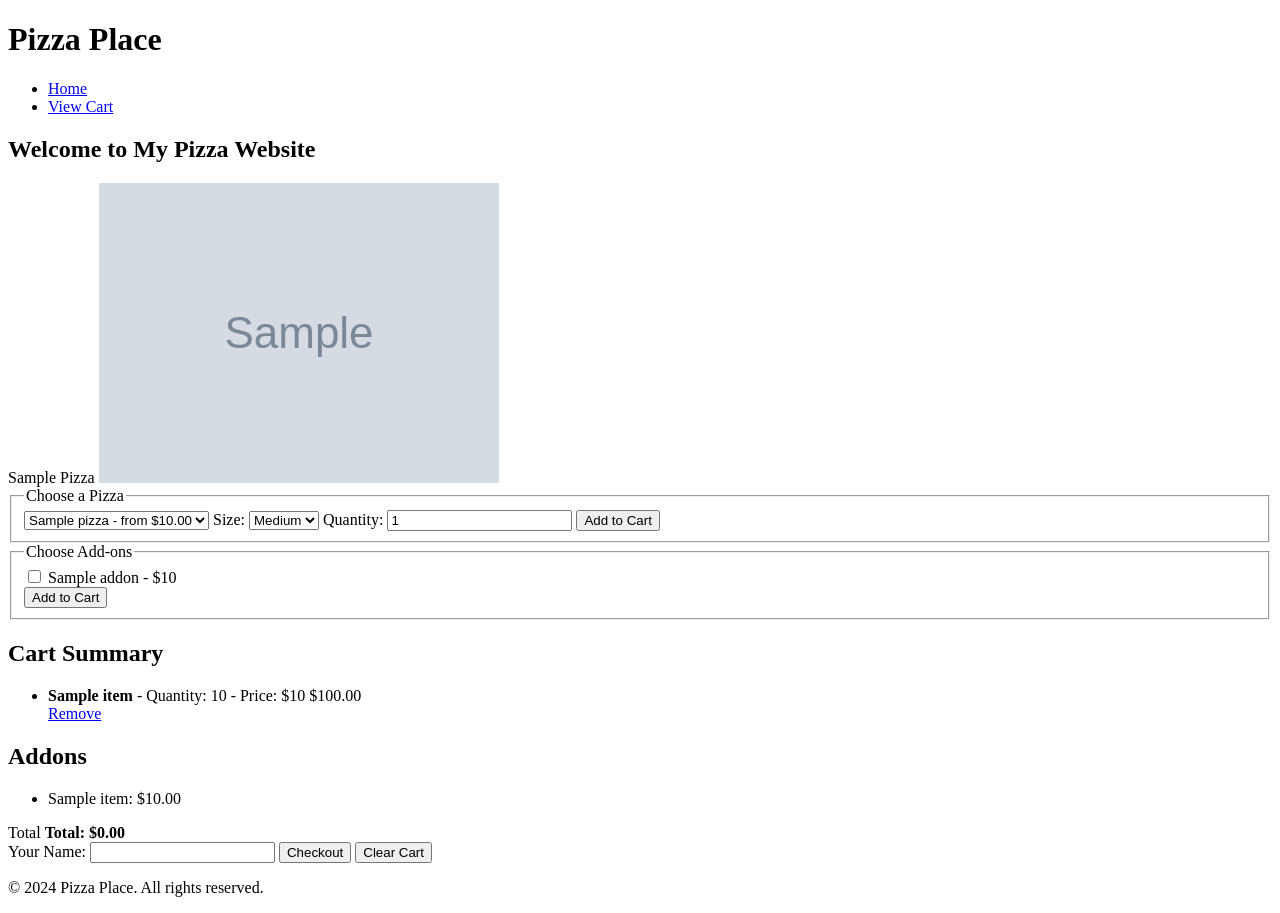
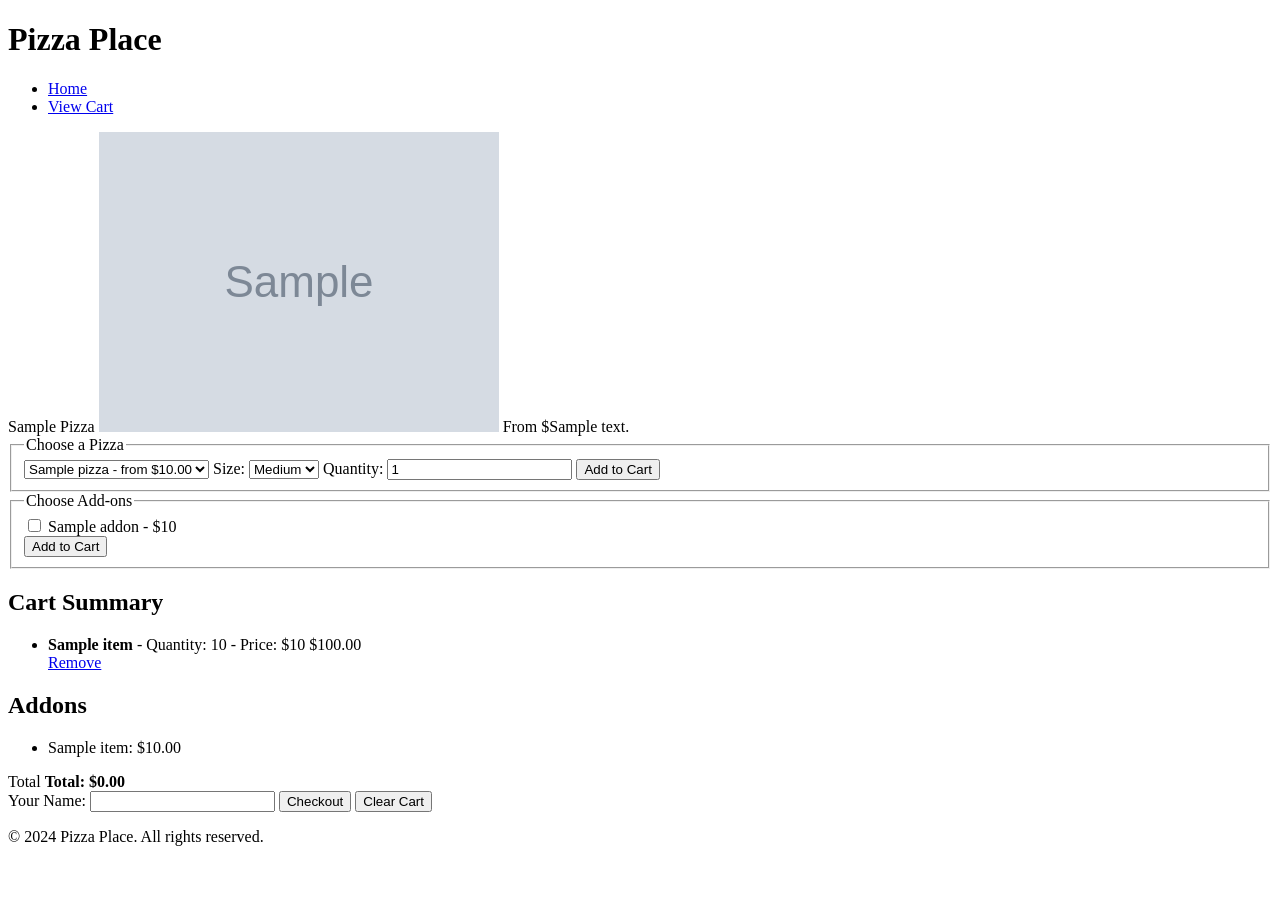
Before and after one commit to st25239/Comp-_csc_assessment-AS91897---AS91896, a Flask app: template Templates/Index.html in a window 1280 px wide. After the commit the page ends 846 px from the top, so only its background shows below. Run offline with Flask 3, Linux system fonts and the light colour scheme; the template is opened without the code that fills it: most values are stand-ins (such as "Sample title", 1, 10 or a date in 2020); grey boxes marked "Sample" are stand-in pictures.

Commit message:
ive moved the images into static and fixxed the margerita pizza name and the images

```diff
--- a/Templates/Index.html
+++ b/Templates/Index.html
@@ -4,18 +4,17 @@
 
 {% block content %}
     <section class="shop-header">
-        <header>
-            <h1>Welcome to My Pizza Website</h1>
-        </header>
         <div class="featured-pizzas">
+            {% for pizza, details in featured_pizzas %}
+                <div id="featured-pizzas-items">
+                    <label>{{ pizza.replace('-', ' ')|title }}</label>
+                    <img src="{{ details['img_path'] }}">
+                    <label>From ${{ (details['sizes'] | dictsort(false, 'value'))[0][1] }}</label>
+                </div>
+            {% endfor %}
+        </div>
 
-        {% for pizza, details in featured_pizzas %}
-        <div id="featured-pizzas-items">
-            <label>{{ pizza.replace('-', ' ')|title }}</label>
-            <img src="{{ url_for('static', filename=details['img_path'].replace('static/', '')) }}" alt="{{ pizza }} pizza">
-        </div>
-        {% endfor %}
-    </div>
+
     </section>
 
 
```
Also changed, not shown: Images/desktop.ini (deleted, +0 -7 lines), Pizza_Place.db (deleted), Static/images/BBQ_Chicken.png (renamed from Images/BBQ_Chicken.png), Static/images/Butter_Chicken.png (renamed from Images/Butter_Chicken.png), Static/images/Chicken_Peri_Peri.png (renamed from Images/Chicken_Peri_Peri.png), Static/images/Garlic.png (renamed from Images/Garlic.png), Static/images/Meat_Boomerang.png (renamed from Images/Meat_Boomerang.png), Static/images/Meat_Lovers.png (renamed from Images/Meat_Lovers.png), Static/images/Pepperoni.png (renamed from Images/Pepperoni.png), Static/images/Prawn_Boomerang.png (renamed from Images/Prawn_Boomerang.png), Static/images/Veggie_Boomerang.png (renamed from Images/Veggie_Boomerang.png), Static/images/margherita.png (renamed from Images/Margerita.png), database.db.
